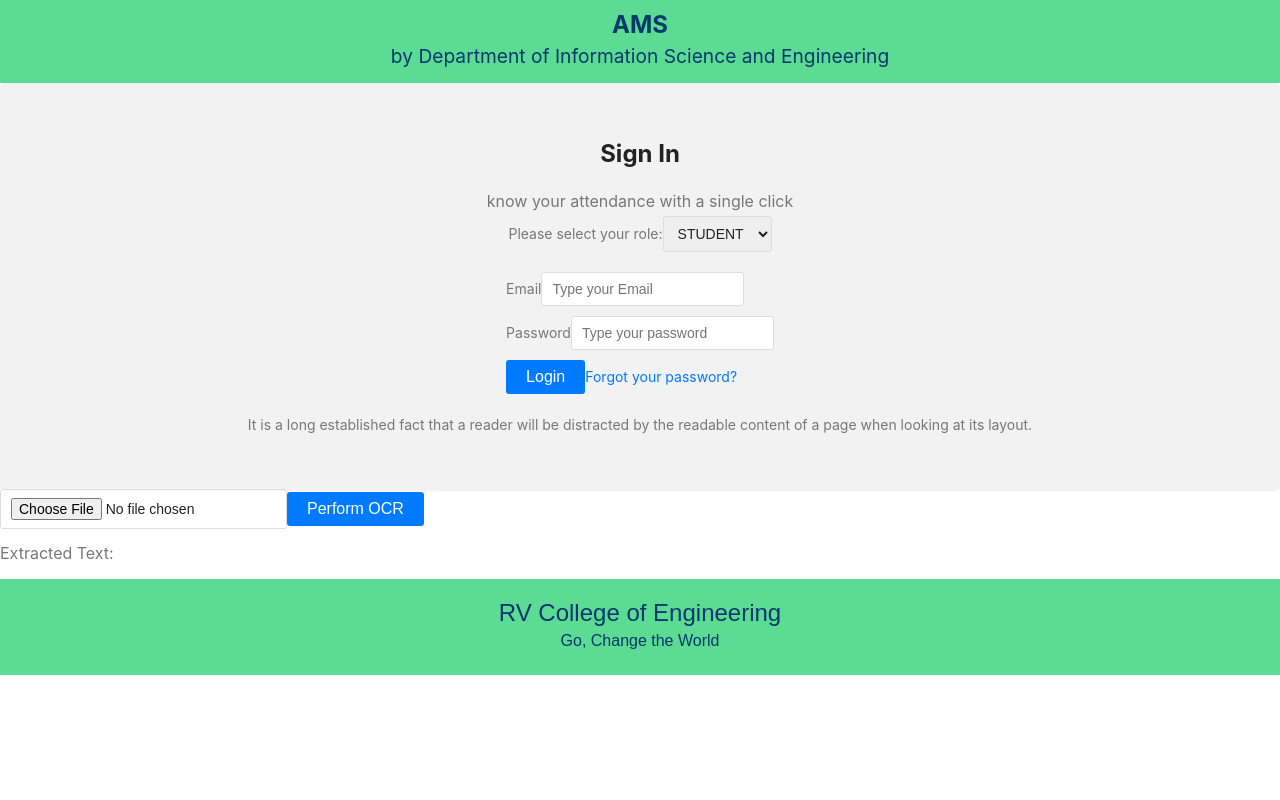
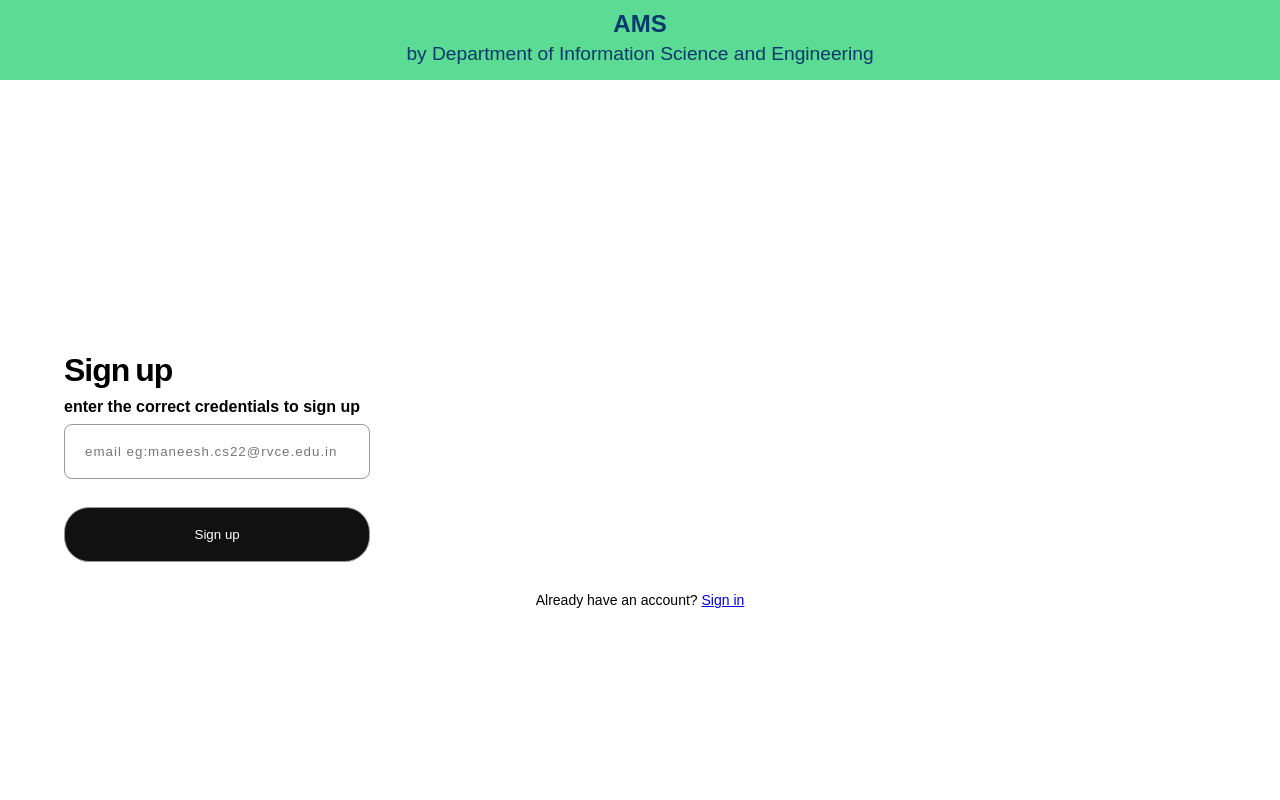
Before and after one commit to VinayVidhehi/Attendance_Logger, a React (Create React App) app in the folder client/: page / in a window 1280 px wide. Shown: the top 800 px of the page. Built offline with nearby package versions, Linux system fonts and the light colour scheme.

Commit message:
changed signin type

```diff
--- a/client/package.json
+++ b/client/package.json
@@ -6,6 +6,7 @@
     "@testing-library/jest-dom": "^5.17.0",
     "@testing-library/react": "^13.4.0",
     "@testing-library/user-event": "^13.5.0",
+    "axios": "^1.6.3",
     "react": "^18.2.0",
     "react-dom": "^18.2.0",
     "react-router-dom": "^6.21.1",
--- a/client/src/Components/Body/Body.js
+++ b/client/src/Components/Body/Body.js
@@ -1,5 +1,5 @@
 import React, {useState} from 'react';
-import SignInForm from './Signin';
+import Signup from './Signup';
 import performOCR from '../OCRUtil';
 
 const Body = () => {
@@ -29,7 +29,7 @@ const Body = () => {
     return (
       <div>
         <div>
-          <SignInForm />
+          <Signup />
         </div>
         <input type="file" accept="image/*" onChange={handleImageChange} />
         <button onClick={handleOCR}>Perform OCR</button>
--- a/client/src/Components/Body/Signin.css
+++ b/client/src/Components/Body/Signin.css
@@ -1,91 +1,109 @@
-/* General layout */
-.signin-from-home {
-    display: flex;
-    flex-direction: column;
-    align-items: center;
-    background-color: #f2f2f2;
-    padding: 40px 20px;
-    border-radius: 5px;
-    box-shadow: 0px 1px 3px rgba(0, 0, 0, 0.1);
+*{
+    margin: 0;
+    padding: 0;
+    box-sizing: border-box;
+    font-family: sans-serif;
 }
 
-  /* Headings */
-  h1 {
-    font-size: 24px;
-    font-weight: bold;
-    margin-bottom: 10px;
-    color: #222;
+.login-main-container{
+    display: flex;
+    align-items: center;
+    justify-content: center;
+    height: 100vh;
+
 }
 
-  h2, h3 {
-    font-size: 16px;
-    font-weight: normal;
-    margin-bottom: 5px;
-    color: #777;
+.login-hero{
+    display: flex;
+    align-items: start;
+    justify-content: center;
+    flex-direction: column;
+    width: 90%;
 }
 
-  /* Role selector */
-  .role-selector {
-    margin-bottom: 20px;
+.login-hero h2{
+    font-size: 32px;
+    font-weight: 700;
+    text-align: left;
+    line-height: 36px;
+    word-spacing: -2px;
+    margin: 10px 0;
+    letter-spacing: -1px;
 }
 
-  label {
-    font-size: 14px;
-    font-weight: normal;
-    color: #777;
-    margin-bottom: 5px;
+.google{
+    width: 100%;
+    background: #111;
+    color: #fff;
+    height: 60px;
+    border-radius: 30px;
+    display: flex;
+    align-items: center;
+    justify-content: center;
+    margin-top: 20px;
 }
 
-  select {
-    padding: 8px 10px;
-    border: 1px solid #ddd;
-    border-radius: 3px;
-    outline: none;
-    font-size: 14px;
-    color: #222;
+.google .icon{
+    margin-right: 10px;
 }
 
-  /* Form fields */
-  .email-field, .password-field {
-    margin-bottom: 10px;
+.or{
+    text-align: center;
+    width: 100%;
+    margin: 20px 0;
+    font-size: 22px;
 }
 
-  input {
-    padding: 8px 10px;
-    border: 1px solid #ddd;
-    border-radius: 3px;
+form input{
+    background: transparent;
+    border: 1px solid #999;
+    height: 55px;
+    width: 100%;
+    padding: 0 20px;
+    margin: 8px 0;
+    border-radius: 8px;
     outline: none;
-    font-size: 14px;
-    color: #222;
+    transition: border .5s;
 }
 
-  /* Button */
-  button {
-    padding: 8px 20px;
-    border: none;
-    border-radius: 3px;
-    background-color: #007bff;
-    color: #fff;
-    font-size: 16px;
-    cursor: pointer;
-    transition: all 0.3s ease-in-out;
+
+form input::placeholder{
+    color: #777;
+    letter-spacing: 1px;
 }
 
-  button:hover {
-    background-color: #0069d9;
+form input:focus{
+    background: #fff;
+    border: 1px solid #111;
 }
 
-  /* Link */
-  a {
-    font-size: 14px;
-    color: #007bff;
-    text-decoration: none;
+form .submit{
+    color: #fff;
+    background: #111;
+    padding: 0 20px;
+    border-radius: 25px;
+    margin: 20px 0;
+    height: 55px;
 }
 
-  /* Lorem ipsum paragraph */
-  .lorem-ipsum {
+.login-hero .terms{
+    font-size: 13px;
+    margin: 10px 0;
+    color: #333;
+}
+
+.terms a{
+    text-decoration: underline;
+    color: #000;
+}
+
+.login-hero span{
+    text-align: center;
+    width: 100%;
     font-size: 14px;
-    line-height: 1.5;
-    margin-top: 20px;
-    color: #777;
+    margin: 10px 0;
 }
+
+.login-hero span a{
+    text-decoration: underline
+}
--- a/client/src/Components/Body/Signin.js
+++ /dev/null
@@ -1,67 +0,0 @@
-import React, { useState } from 'react';
-import './Signin.css'
-
-function SignInForm() {
-  const [email, setEmail] = useState('');
-  const [password, setPassword] = useState('');
-  const [role, setRole] = useState('STUDENT'); // Assuming STUDENT is the default role
-
-  const handleSubmit = (event) => {
-    event.preventDefault();
-    // Handle form submission logic here, e.g., send data to server
-  };
-
-  const handleRoleChange = (event) => {
-    setRole(event.target.value);
-  };
-
-  return (
-    <div className="signin-from-home">
-      <h1>Sign In</h1>
-      <h2>know your attendance with a single click</h2>
-
-      <div className="role-selector">
-        <label htmlFor="role">Please select your role:</label>
-        <select id="role" value={role} onChange={handleRoleChange}>
-          <option value="STUDENT">STUDENT</option>
-          <option value="TUTOR">TUTOR</option>
-          <option value="PARENT">PARENT</option>
-        </select>
-      </div>
-
-      <form onSubmit={handleSubmit}>
-        <div className="email-field">
-          <label htmlFor="email">Email</label>
-          <input
-            type="email"
-            id="email"
-            value={email}
-            onChange={(e) => setEmail(e.target.value)}
-            placeholder="Type your Email"
-          />
-        </div>
-
-        <div className="password-field">
-          <label htmlFor="password">Password</label>
-          <input
-            type="password"
-            id="password"
-            value={password}
-            onChange={(e) => setPassword(e.target.value)}
-            placeholder="Type your password"
-          />
-        </div>
-
-        <button type="submit">Login</button>
-        <a href="#">Forgot your password?</a>
-      </form>
-
-      <p className="lorem-ipsum">
-        It is a long established fact that a reader will be distracted by the
-        readable content of a page when looking at its layout.
-      </p>
-    </div>
-  );
-}
-
-export default SignInForm;
--- /dev/null
+++ b/client/src/Components/Body/Signup.js
@@ -0,0 +1,83 @@
+import React, {useState} from 'react';
+import './Signin.css';
+import { Link, useNavigate } from 'react-router-dom';
+import axios from 'axios';
+
+const Signup = () => {
+
+  const [username, setUsername] = useState("");
+  const [password, setPassword] = useState("");
+  const [OTP, setOTP] = useState(0);
+  const [authenticated, setAuthenticated] = useState(false);
+  const [messages, setMessages] = useState("enter the correct credentials to sign up");
+
+  const navigate = useNavigate();
+
+  const handleSignUp = async (event) => {
+    event.preventDefault();
+    setMessages("loading...")
+    console.log("username from home is ",username)
+
+    if(!authenticated) {
+      console.log("i m here at initial sign up")
+      try {
+        const key = 1;
+        const response = await axios.post('http://localhost:7700/signup', {
+          username,
+          key,
+        });
+        console.log("response is ", response.data)
+        if (response.data.key === 1) {
+          setAuthenticated(true);
+          setMessages("please enter the OTP sent to your mail id")
+        }
+        else if(response.data.key === 2) {
+          setMessages("User already exists, please sign in");
+        }
+        else {
+          setMessages("something went wrong");
+        }
+      } catch (error) {
+        console.log("error while signing up ", error.message);
+      }
+    } else {
+      try {
+        const response = await axios.post('http://localhost:5500/signup', {
+          username,
+          password,
+          OTP,
+        });
+        console.log("response is ", response.data)
+        if (response.data.key) {
+           console.log("snding", username, password)
+           navigate('/userinfo', {state:{username, password}});
+        }
+      } catch (error) {
+        console.log("error while signing up ", error.message);
+      }
+    }
+  }
+
+  return (
+
+    <div className='login-main-container'>
+      <div className="login-hero">
+        <h2>Sign up</h2>
+        <h4>{messages}</h4>
+            <form action="" onSubmit={handleSignUp}>
+              {/* Your form inputs go here */}
+              <input type="text" placeholder='email eg:maneesh.cs22@rvce.edu.in' value={username} onChange={(e) => setUsername(e.target.value)} />
+              {authenticated && <input type="password" placeholder='new password' value={password} onChange={(e) => setPassword(e.target.value)} />}
+              {authenticated && <input type="Number" placeholder='OTP' value={OTP} onChange={(e) => setOTP(e.target.value)} />}
+
+          <input type="submit" value="Sign up" className='submit'/>
+
+        </form>
+
+        <span>Already have an account? <Link to='/'>Sign in</Link></span>
+      </div>
+    </div>
+  )
+}
+
+export default Signup
```
Also changed, not shown: 1 other file (tests, documents, lock files or other folders). Lines whose indentation alone changed are shown as unchanged.
